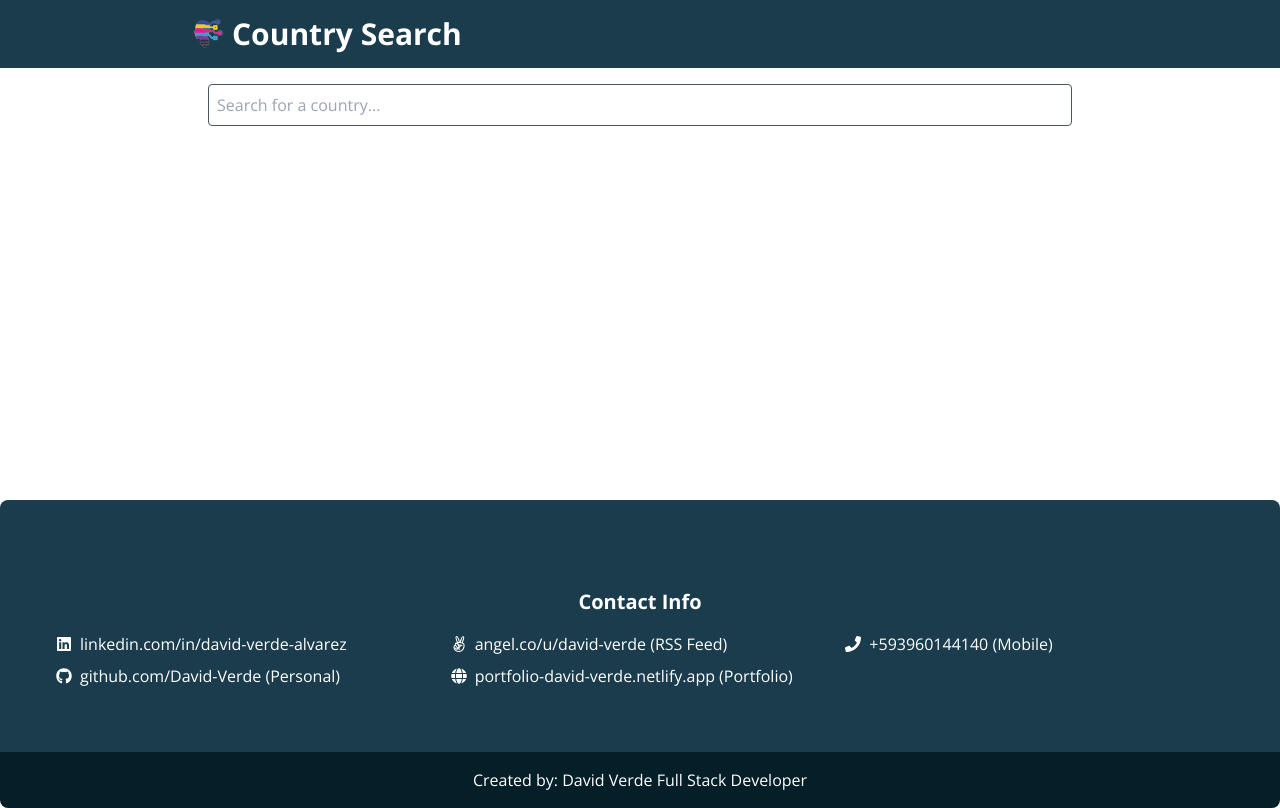
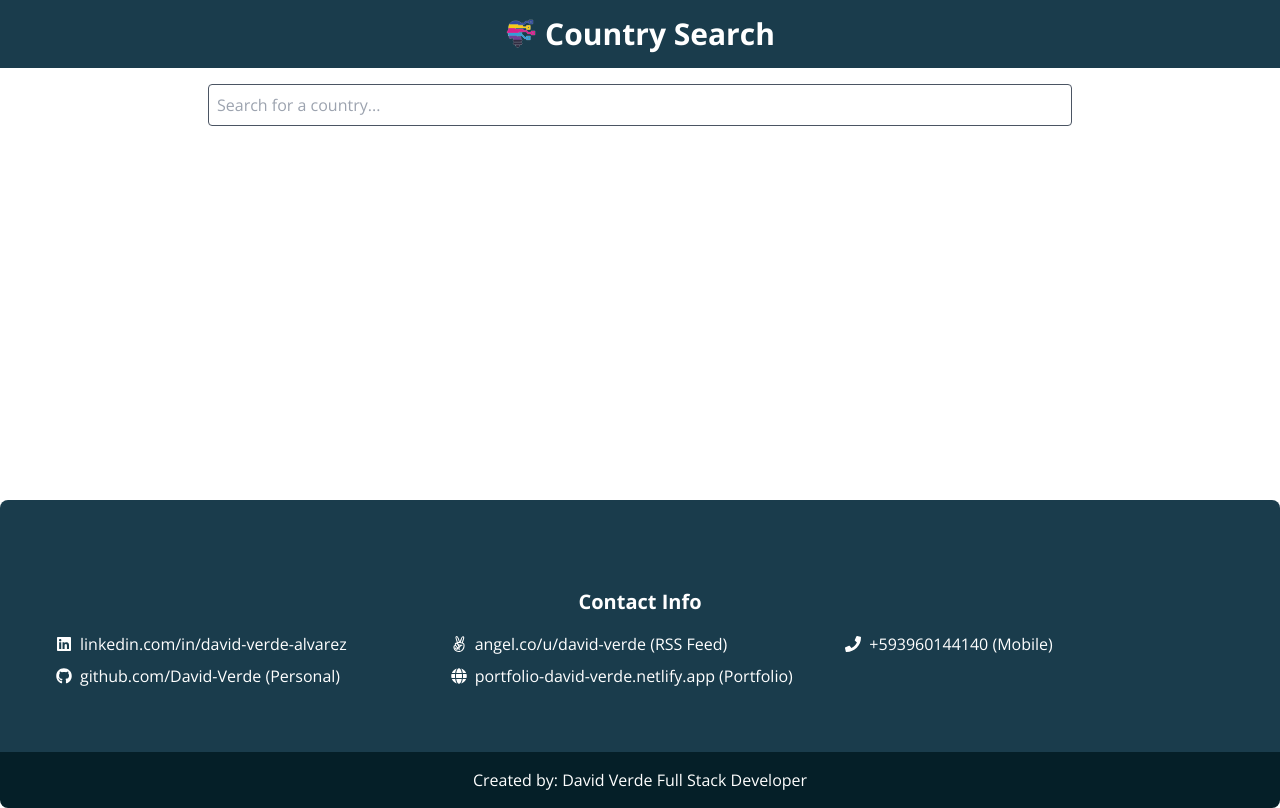
Before and after one commit to David-Immilandcanada/Visto-Test, a Next.js app: page / in a window 1280 px wide. Built offline with nearby package versions, Linux system fonts and the light colour scheme.

Commit message:
create header icon and styling list

```diff
--- a/src/components/Header.tsx
+++ b/src/components/Header.tsx
@@ -3,7 +3,7 @@
 const Header = () => {
     return (
         <header className="w-full p-4 bg-[#1a3c4c] text-center flex items-center">
-            <div className="flex items-center justify-start w-full max-w-4xl mx-auto">
+            <div className="flex items-center justify-center w-full max-w-4xl mx-auto">
                 <Image src="/assets/logo.svg" alt="App Logo" width={32} height={32} />
                 <h1 className="text-3xl font-bold text-white ml-2">Country Search</h1>
             </div>
```
